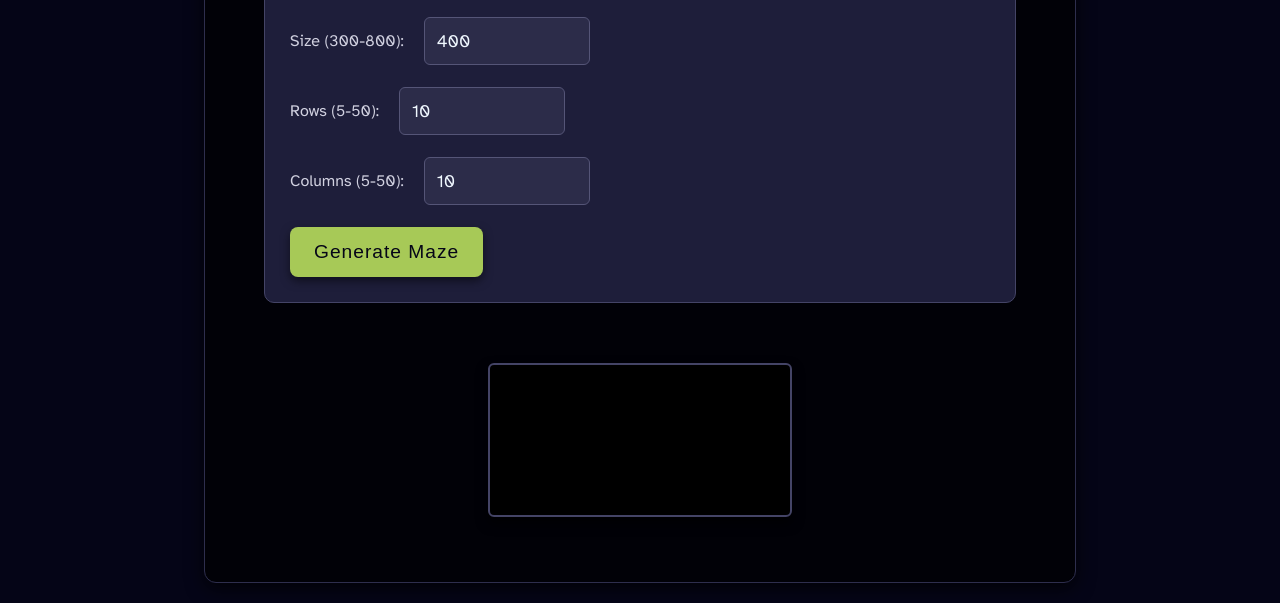
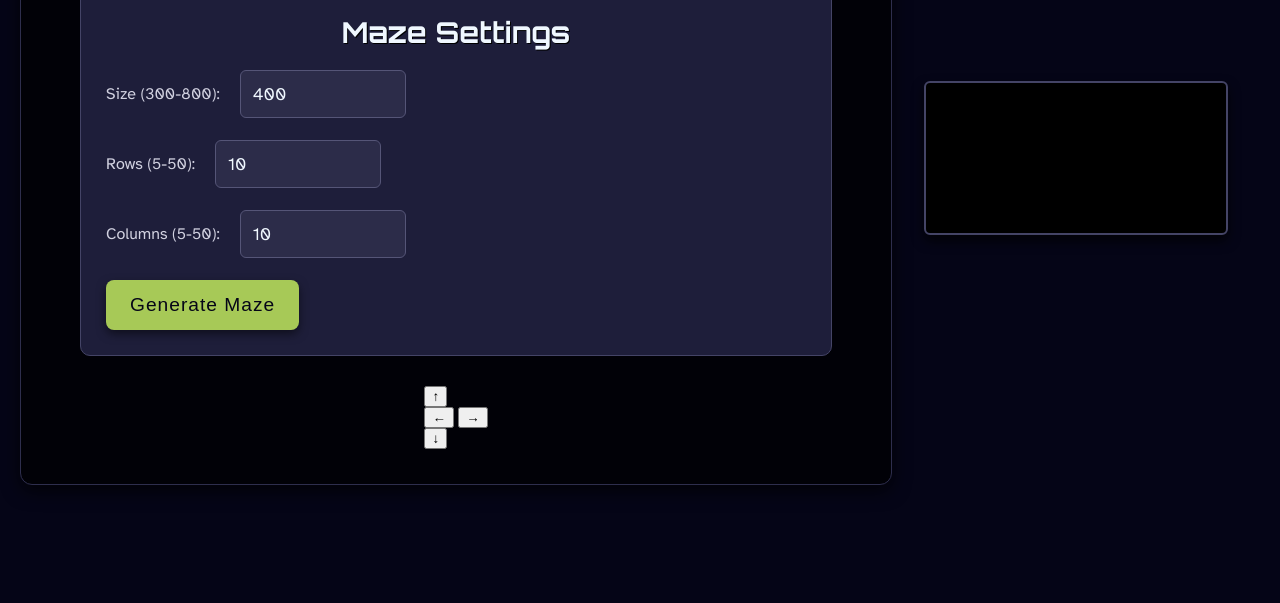
Before and after one commit to Nelsoon-ds/escape-maze, a plain HTML site: page index.html in a window 1280 px wide. Shown: the part 242-845 px from the top of the page. After the commit the page ends 800 px from the top, so only its background shows below. Drawn offline with Linux system fonts and the light colour scheme.

Commit message:
added navigation buttons

```diff
--- a/index.html
+++ b/index.html
@@ -78,6 +78,15 @@
                 </div>
             </div>
 
+      <div id="mobile-controls">
+        <button id="up-btn" class="control-button">↑</button>
+        <div id="horizontal-btns">
+          <button id="left-btn" class="control-button">←</button>
+          <button id="right-btn" class="control-button">→</button>
+        </div>
+        <button id="down-btn" class="control-button">↓</button>
+      </div>
+    </div>
             <canvas id="myCanvas" class="game-canvas"></canvas>
         </div>
         <script src="main.js"></script>
--- a/main.js
+++ b/main.js
@@ -475,6 +475,31 @@ function handleKeyDown(event) {
     // Redraw the maze with the player
     maze.draw();
 }
+// Get references to the control buttons
+const upButton = document.getElementById("up-btn");
+const downButton = document.getElementById("down-btn");
+const leftButton = document.getElementById("left-btn");
+const rightButton = document.getElementById("right-btn");
+
+// Function to handle button press and trigger movement
+function handleButtonPress(direction) {
+    if (!gameInProgress || !player || !maze || !maze.complete) return;
+    player.move(direction);
+    maze.draw();
+}
+
+// Add event listeners for touchstart (for mobile) and mousedown (for desktop testing)
+upButton.addEventListener("touchstart", () => handleButtonPress("up"));
+upButton.addEventListener("mousedown", () => handleButtonPress("up"));
+
+downButton.addEventListener("touchstart", () => handleButtonPress("down"));
+downButton.addEventListener("mousedown", () => handleButtonPress("down"));
+
+leftButton.addEventListener("touchstart", () => handleButtonPress("left"));
+leftButton.addEventListener("mousedown", () => handleButtonPress("left"));
+
+rightButton.addEventListener("touchstart", () => handleButtonPress("right"));
+rightButton.addEventListener("mousedown", () => handleButtonPress("right"));
 
 class Enemy {
     constructor(name, cellSize, color = "blue", movement) {
```
